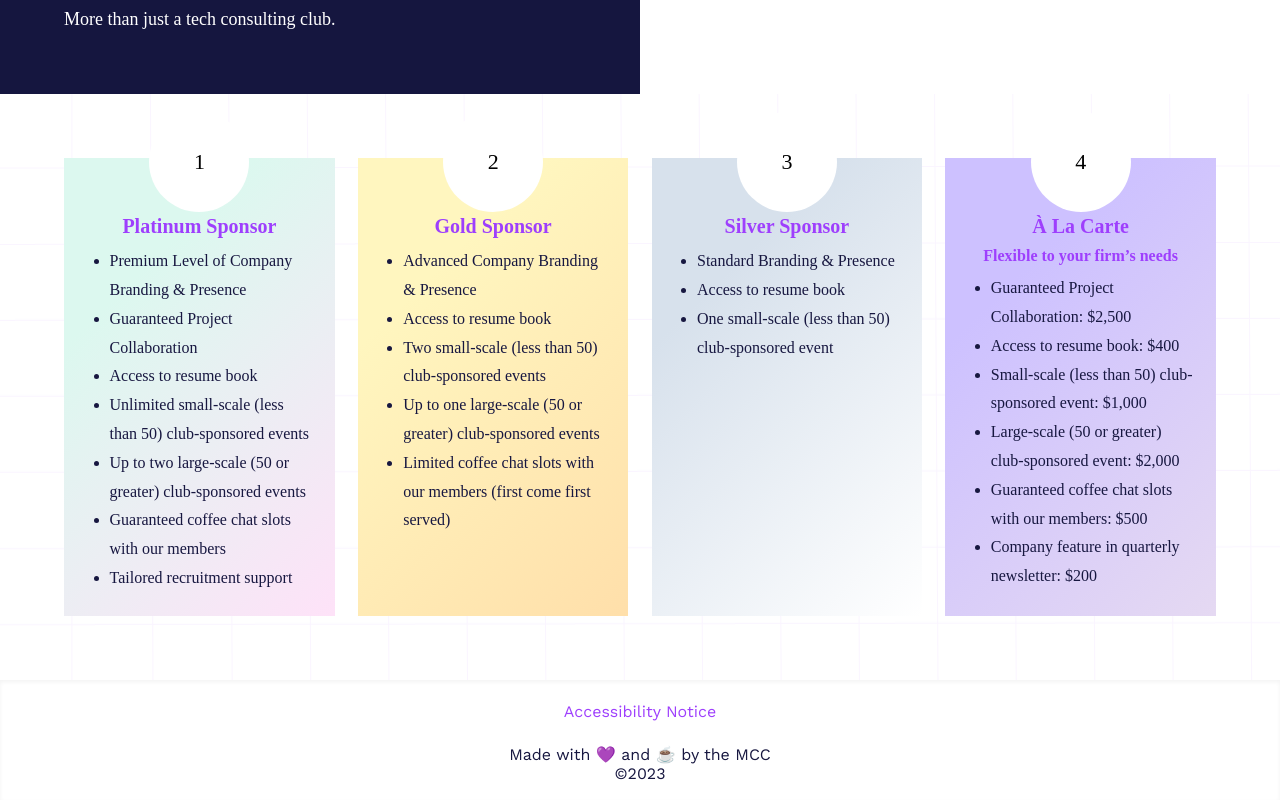
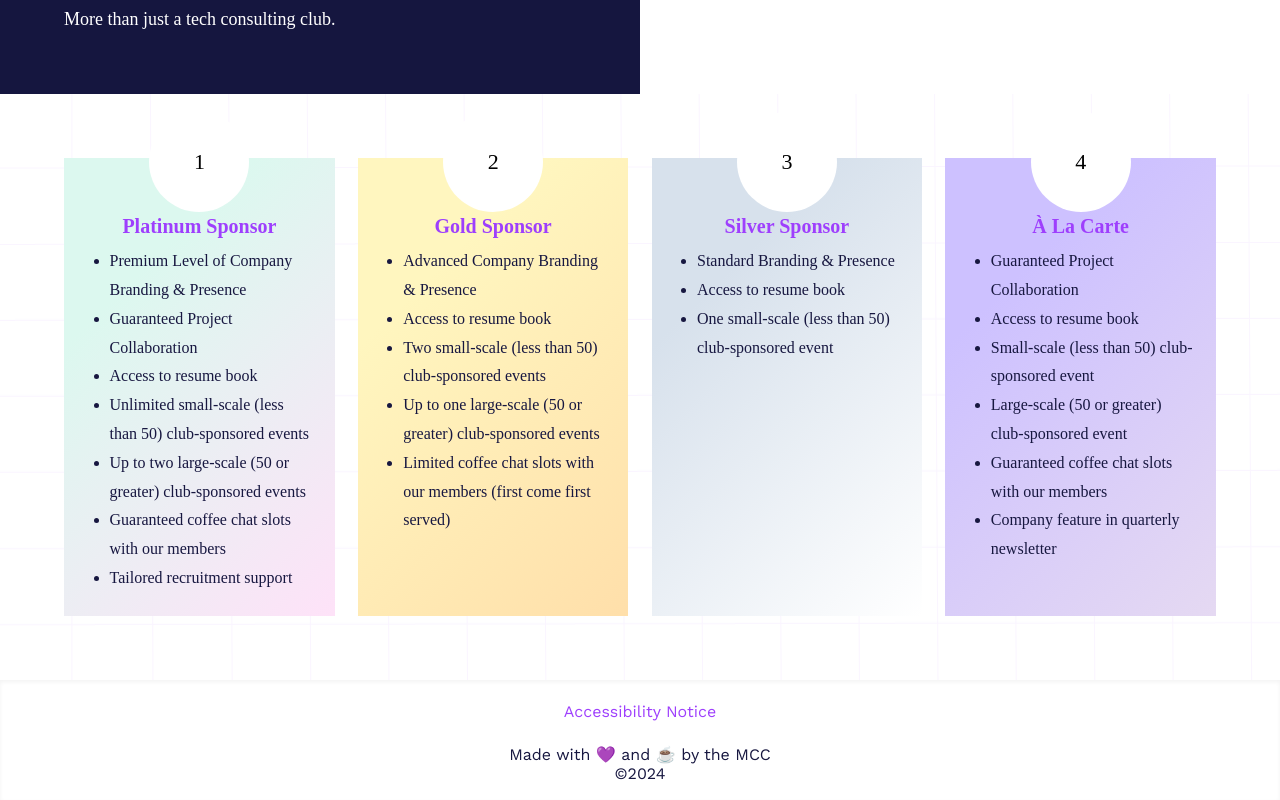
Before and after one commit to MITech-Consulting-Club/website, a Next.js app: page /sponsors in a window 1280 px wide. Shown: the part 707-1507 px from the top of the page. Built offline with nearby package versions, Linux system fonts and the light colour scheme.

Commit message:
removed pricing from a la carte and fixed copyright on footer

```diff
--- a/app/(routes)/sponsors/sponsors.tsx
+++ b/app/(routes)/sponsors/sponsors.tsx
@@ -84,16 +84,13 @@ export default function Sponsors() {
           <div className={styles.aLaCarteCard}>
             <div className={styles.numberCircle}>4</div>
             <h5 className={styles.cardHeading}>À La Carte</h5>
-            <h6 className={styles.cardSubHeading}>
-              Flexible to your firm’s needs
-            </h6>
             <ul className={styles.packageOffers}>
-              <li>Guaranteed Project Collaboration: $2,500</li>
-              <li>Access to resume book: $400</li>
-              <li>Small-scale (less than 50) club-sponsored event: $1,000</li>
-              <li>Large-scale (50 or greater) club-sponsored event: $2,000</li>
-              <li>Guaranteed coffee chat slots with our members: $500</li>
-              <li>Company feature in quarterly newsletter: $200</li>
+              <li>Guaranteed Project Collaboration</li>
+              <li>Access to resume book</li>
+              <li>Small-scale (less than 50) club-sponsored event</li>
+              <li>Large-scale (50 or greater) club-sponsored event</li>
+              <li>Guaranteed coffee chat slots with our members</li>
+              <li>Company feature in quarterly newsletter</li>
             </ul>
           </div>
         </div>
```
Also changed, not shown: app/_components/footer/index.tsx (+9 -2 lines).
